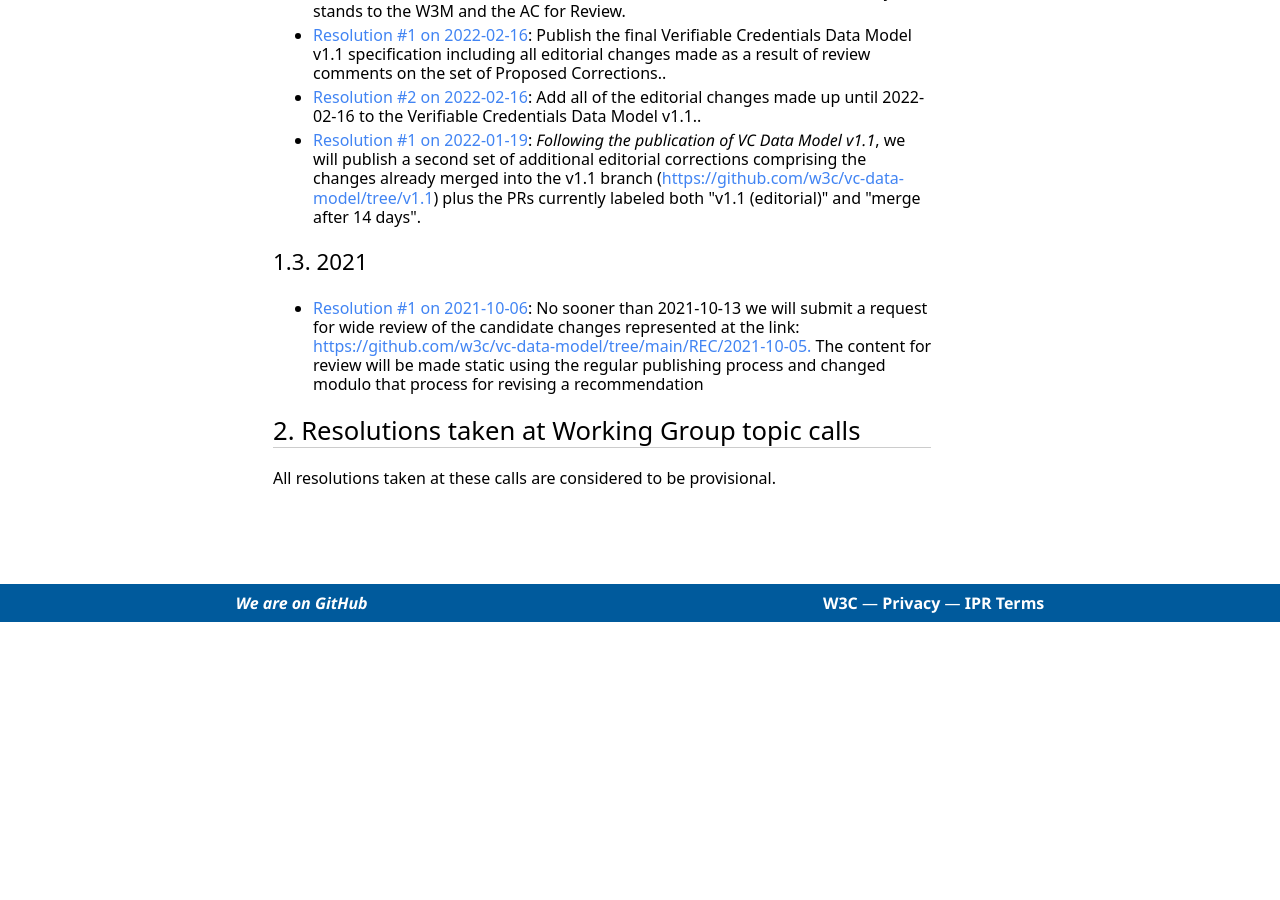
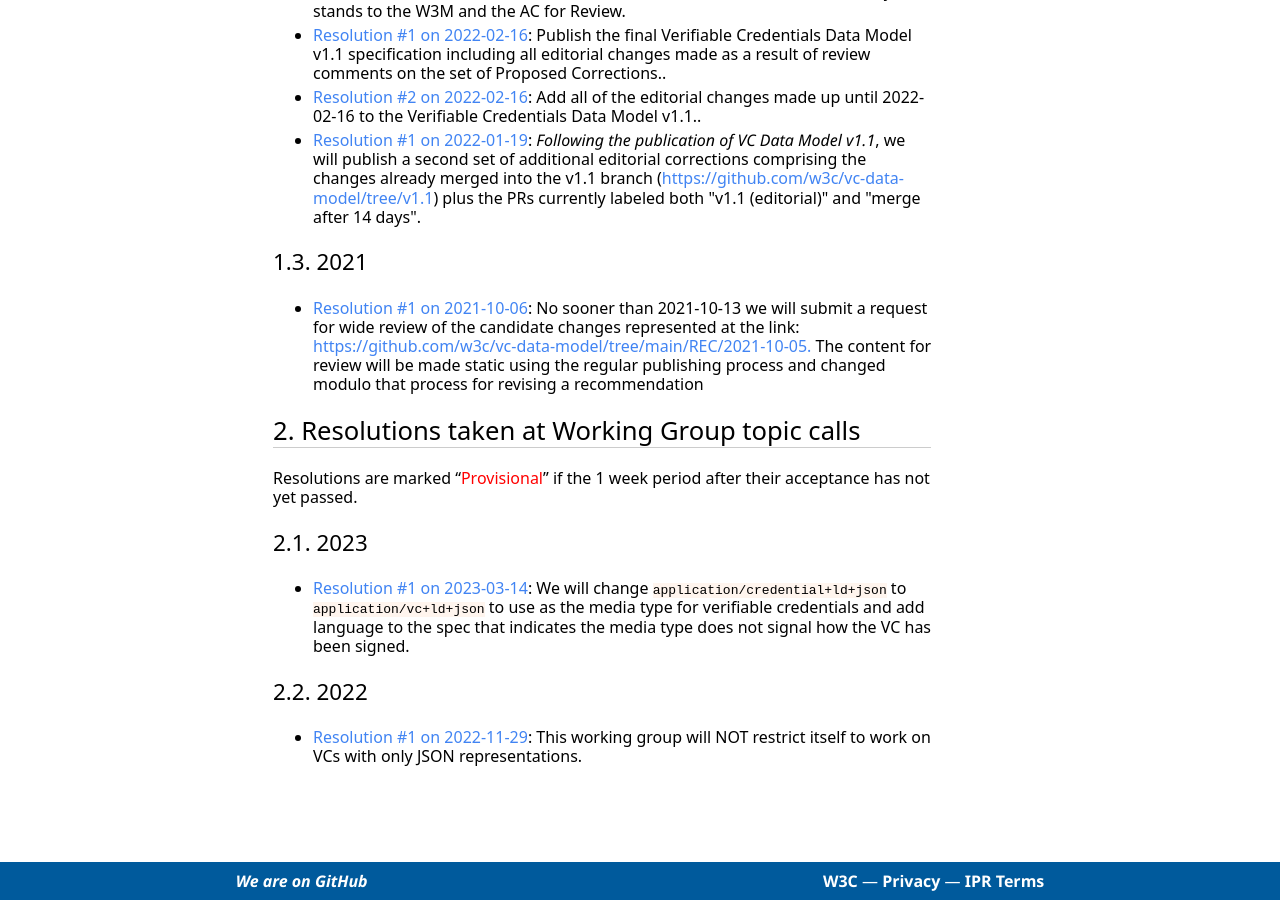
Before and after one commit to w3c/verifiable-credentials, a Jekyll site: the page built from Meetings/Minutes/resolutions.md, in a window 1280 px wide and 900 px high, scrolled down 1945 px. Built offline with Jekyll 4.4.1, drawn with Linux system fonts in a browser that asks for light colours; some web fonts are replaced; our own code applies the rules of GitHub Pages for plain Markdown files; before the commit the page ends 2567 px from its top, so only the background shows below that.

Commit message:
Bug in the resolution display page

```diff
--- a/Meetings/Minutes/resolutions.md
+++ b/Meetings/Minutes/resolutions.md
@@ -20,9 +20,9 @@
 
 ## Resolutions taken at Working Group topic calls
 
-All resolutions taken at these calls are considered to be provisional.
+Resolutions are marked “<span class='provisional'>Provisional</span>” if the 1 week period after their acceptance has not yet passed.
 
-<div id='resolutions_topic'>
+<div id='resolutions_special'>
 
 </div>
 
```
Also changed, not shown: other parts of Meetings/Minutes/resolutions.md (+1 -1 lines).
